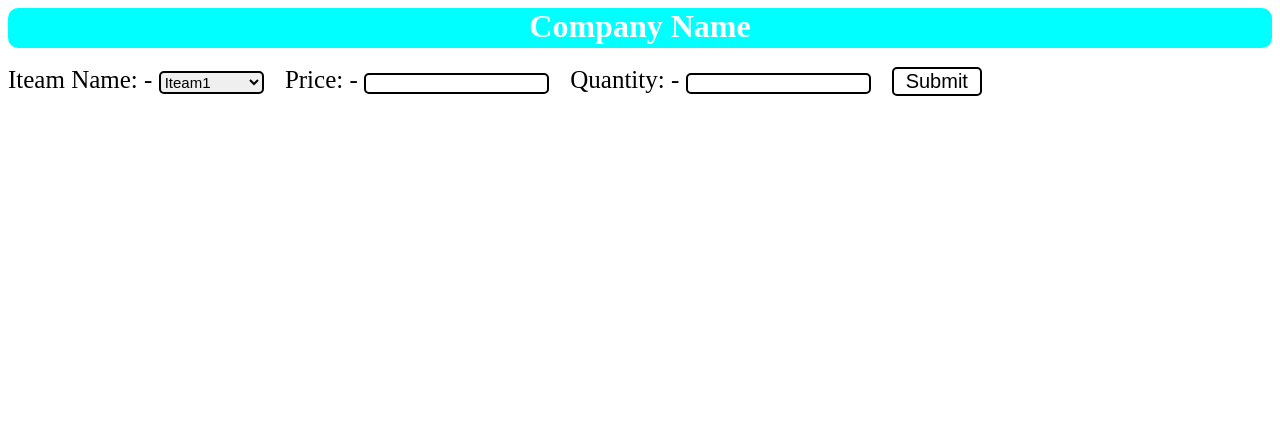
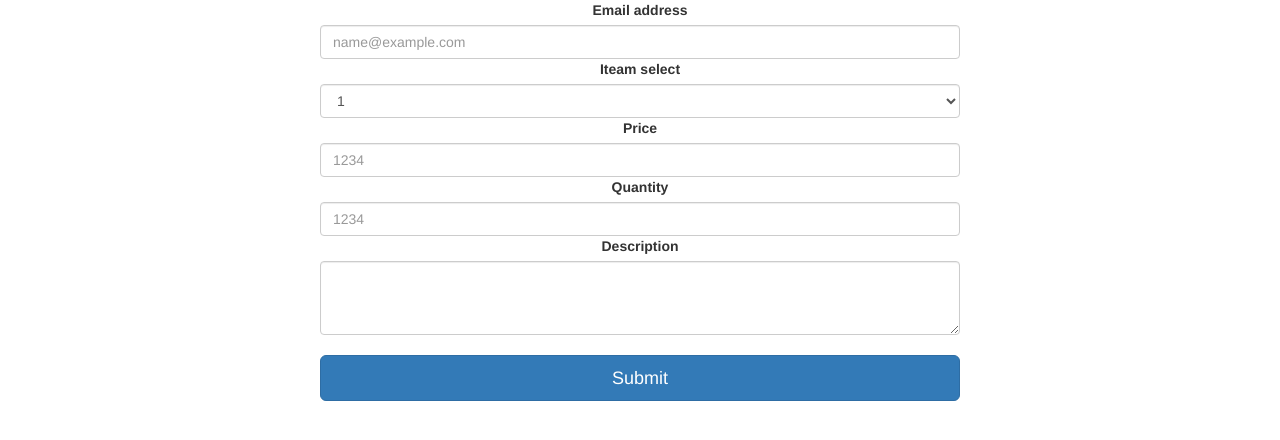
Before and after one commit to PrinceGarg10/prince, a Django app: page / in a window 1280 px wide. Shown: the top 440 px of the page. Run offline with Django 3.2, Linux system fonts and the light colour scheme; some libraries are stand-ins or nearby versions.

Commit message:
new look again

```diff
--- a/home/models.py
+++ b/home/models.py
@@ -6,3 +6,5 @@ class order(models.Model):
     price = models.CharField(max_length=5,null=True)
     quantity = models.CharField(max_length=5,null=True)
     date = models.DateField(null=True)
+    email = models.CharField(max_length=60,null= True)
+    desc = models.TextField(null=True)
--- a/home/views.py
+++ b/home/views.py
@@ -12,6 +12,8 @@ def index(request):
         iteam = request.POST.get('iteam')
         price = request.POST.get('price')
         quantity = request.POST.get('quantity')
-        Orders = order(iteam=iteam, price=price, quantity=quantity, date=datetime.today())
+        email = request.POST.get('email')
+        desc = request.POST.get('desc')
+        Orders = order(iteam=iteam, price=price, quantity=quantity,email=email, desc=desc, date=datetime.today())
         Orders.save()
     return render(request,'index.html')
--- a/project/settings.py
+++ b/project/settings.py
@@ -21,7 +21,7 @@ BASE_DIR = Path(__file__).resolve().parent.parent
 # See https://docs.djangoproject.com/en/3.2/howto/deployment/checklist/
 
 # SECURITY WARNING: keep the secret key used in production secret!
-SECRET_KEY = os.environ['SECERT_KEY']
+SECRET_KEY = "django-insecure-#l=hyp0ra_gm_x7z44#u$-ayck-a=bfobm%&%f!qlpc33-fd!&"
 
 # SECURITY WARNING: don't run with debug turned on in production!
 DEBUG = False
--- a/templates/index.html
+++ b/templates/index.html
@@ -1,37 +1,69 @@
 <!DOCTYPE html>
 <html lang="en">
+
 <head>
   <meta charset="UTF-8">
   <meta http-equiv="X-UA-Compatible" content="IE=edge">
   <meta name="viewport" content="width=device-width, initial-scale=1.0">
-    <title>Capture the Transactions</title>
-    <link rel="stylesheet" href="/static/index.css">
+  <title>Capture the Transaction</title>
 </head>
+
 <body>
-    <div class="head">
-        <h1 class="heading">Company Name</h1>
-    </div>
-    <div class="form">
+  <!-- Latest compiled and minified CSS -->
+  <link rel="stylesheet" href="https://maxcdn.bootstrapcdn.com/bootstrap/3.4.1/css/bootstrap.min.css">
+
+  {% comment %} <!-- jQuery library -->
+  <script src="https://ajax.googleapis.com/ajax/libs/jquery/3.5.1/jquery.min.js"></script>
+
+  <!-- Latest compiled JavaScript -->
+  <script src="https://maxcdn.bootstrapcdn.com/bootstrap/3.4.1/js/bootstrap.min.js"></script> {% endcomment %}
   <form method = "post" action=''>
   {% csrf_token %}
-            <label for="Iteam"> Iteam Name: -</label>
-            <select name="iteam" id="iteam">
-                <option value="select Iteam" disabled="True">select Iteam</option>
-                <option value="Iteam1">Iteam1</option>
-                <option value="Iteam2">Iteam2</option>
-                <option value="Iteam3">Iteam3</option>
+    <div class="form-group" style="width: 50%; margin: auto; text-align: center;">
+      <label for="exampleFormControlInput1">Email address</label>
+      <input type="email" class="form-control" name= "email" id="exampleFormControlInput1" placeholder="name@example.com" required>
+    </div>
+    <div class="form-group" style="width: 50%; margin: auto; text-align: center;">
+      <label for="exampleFormControlSelect1">Iteam select</label>
+      <select class="form-control" id="exampleFormControlSelect1" name="iteam">
+        <option>1</option>
+        <option>2</option>
+        <option>3</option>
+        <option>4</option>
+        <option>5</option>
       </select>
-            <label for="price" class="price">Price: -</label>
-            <input type="number" name="price" required>
-            <label for="quantity" class="quantity">Quantity: -</label>
-            <input type="number" name="quantity" required>
-            <input class= "submit" type="submit">
+    </div>
+    <div class="form-group" style="width: 50%; margin: auto; text-align: center;">
+      <label for="price">Price</label>
+      <input type="number" class="form-control" id="price" name="price" placeholder="1234" required>
+    </div>
+    <div class="form-group" style="width: 50%; margin: auto; text-align: center;">
+      <label for="Quantity">Quantity</label>
+      <input type="number" class="form-control" id="Quantity" name="quantity" placeholder="1234" required>
+    </div>
+    <!-- <div class="form-group" style="width: 50%; margin: auto; text-align: center;">
+      <label for="exampleFormControlSelect2">Example multiple select</label>
+      <select multiple class="form-control" id="exampleFormControlSelect2">
+        <option>1</option>
+        <option>2</option>
+        <option>3</option>
+        <option>4</option>
+        <option>5</option>
+      </select>
+    </div> -->
+    <div class="form-group" style="width: 50%; margin: auto; text-align: center;">
+      <label for="exampleFormControlTextarea1">Description</label>
+      <textarea class="form-control" name="desc" id="exampleFormControlTextarea1" rows="3"></textarea>
+    </div>
+    <div class="form-group" style="width: 50%; margin: auto; text-align: center; padding-top: 20px;">
+      <input type="submit" class="btn btn-primary btn-lg btn-block">
+    </div>
   </form>
-    </div>
-<!-- when you click refresh button form resumbmission again and again to solve this problem use this scrip -->
   <script>
     if ( window.history.replaceState ) {
   window.history.replaceState( null, null, window.location.href );
 }
+</script>
 </body>
+
 </html>
```
Also changed, not shown: templates/oldindex.html (added, +37 -0 lines), db.sqlite3, home/migrations/0017_auto_20211109_1145.py (added). Lines whose indentation alone changed are shown as unchanged.
